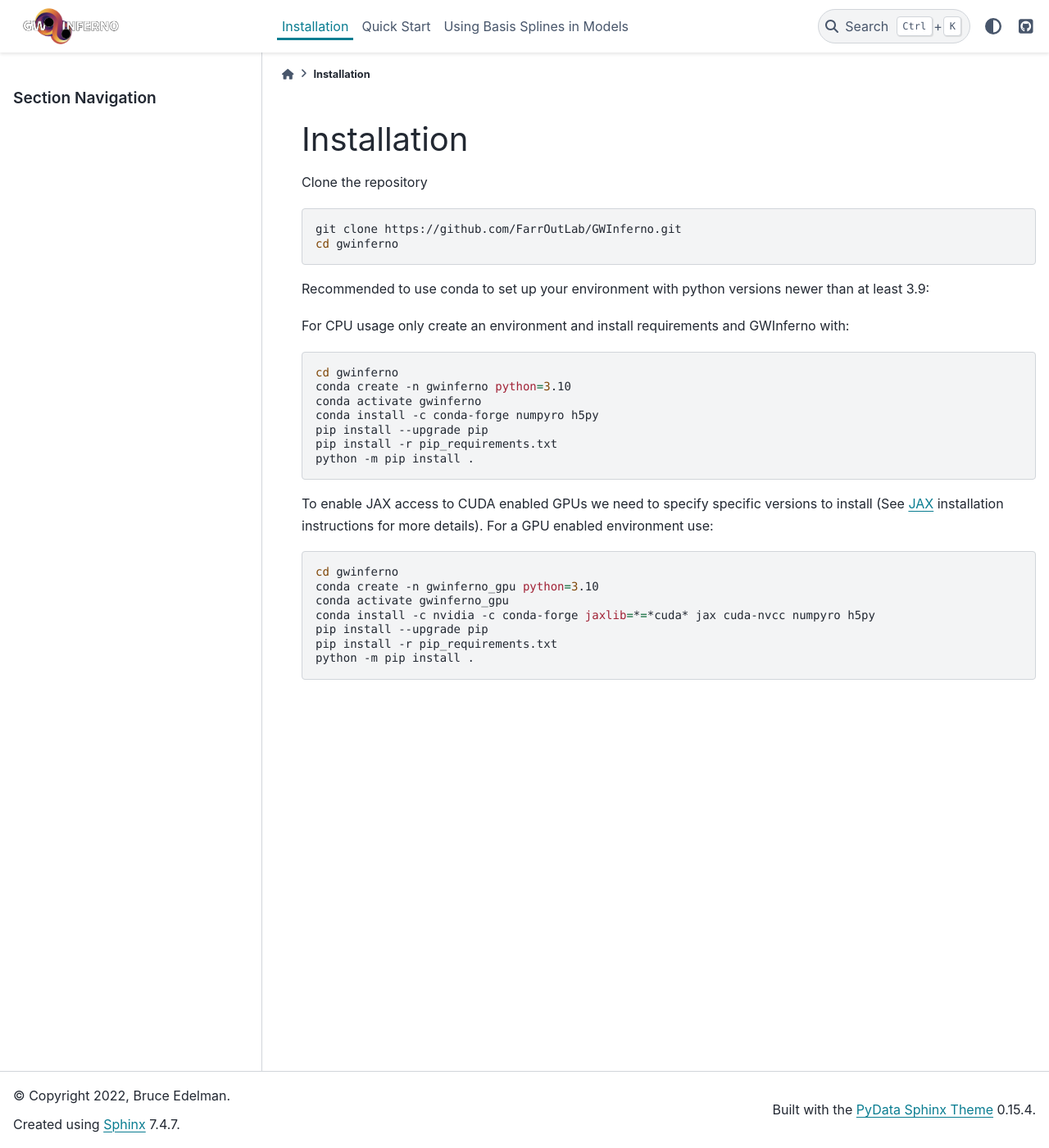
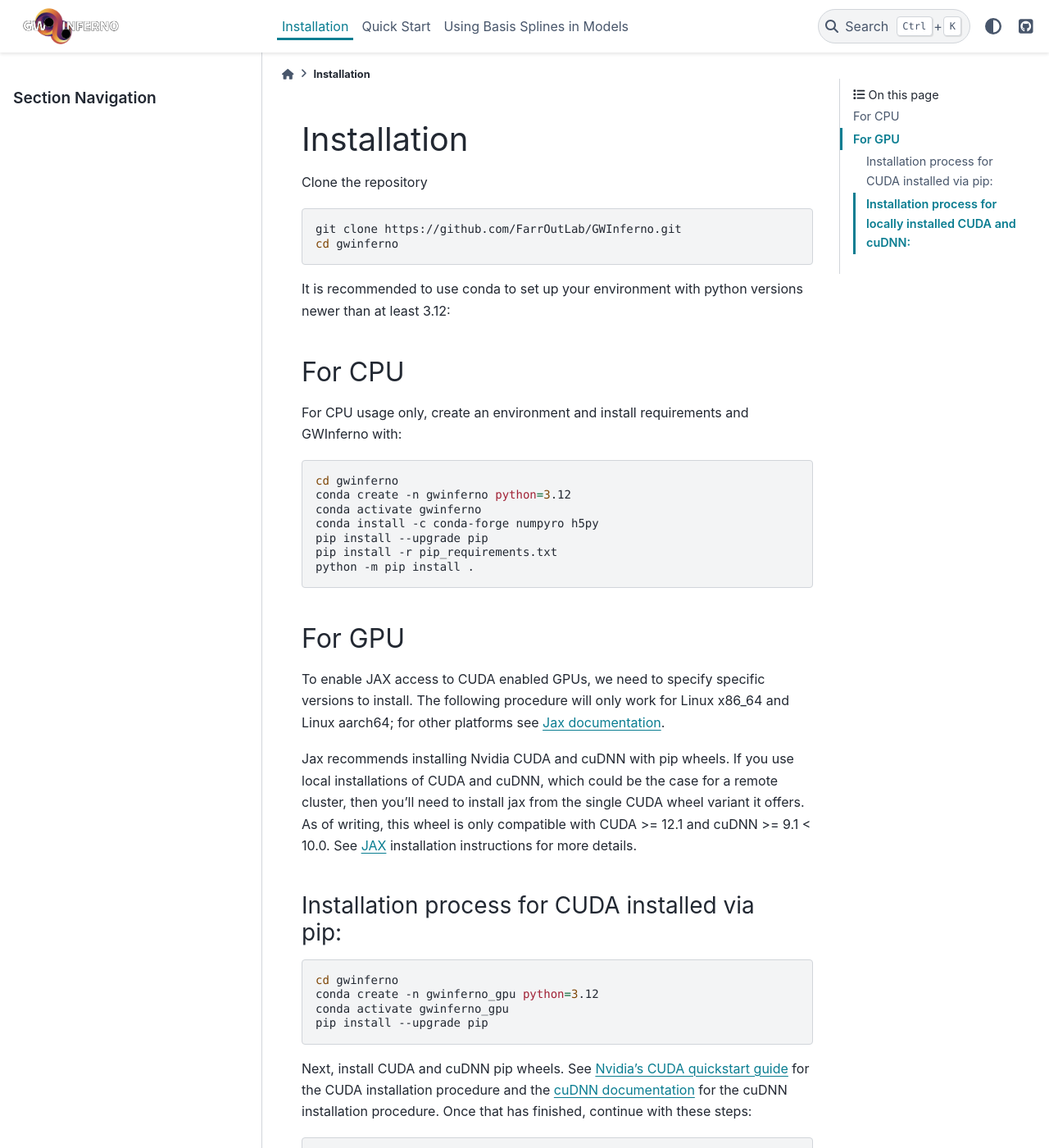
Before and after one commit to FarrOutLab/GWInferno, a Sphinx documentation site: the page built from docs/installation.rst, in a window 1280 px wide and 1400 px high. Shown: the whole window at 82% size. Built offline with Sphinx 7.4.7 and the PyData theme 0.15.4, drawn with Linux system fonts in a browser that asks for light colours; pages that are not in the unit, such as notebooks, are missing from menus; some of the changed text lies outside the part shown.

Commit message:
Update installation.rst (#134)

```diff
--- a/docs/installation.rst
+++ b/docs/installation.rst
@@ -10,28 +10,66 @@ Clone the repository
         git clone https://github.com/FarrOutLab/GWInferno.git
         cd gwinferno
 
-Recommended to use conda to set up your environment with python versions newer than at least 3.9:
+It is recommended to use conda to set up your environment with python versions newer than at least 3.12:
 
-For CPU usage only create an environment and install requirements and GWInferno with:
+---------------------------------------------------------------------
+For CPU
+---------------------------------------------------------------------
+
+For CPU usage only, create an environment and install requirements and GWInferno with:
 
 .. code-block:: bash
 
         cd gwinferno
-        conda create -n gwinferno python=3.10
+        conda create -n gwinferno python=3.12
         conda activate gwinferno
         conda install -c conda-forge numpyro h5py
         pip install --upgrade pip
         pip install -r pip_requirements.txt
         python -m pip install .
 
-To enable JAX access to CUDA enabled GPUs we need to specify specific versions to install (See `JAX <https://github.com/google/jax>`_ installation instructions for more details). For a GPU enabled environment use:
+---------------------------------------------------------------------
+For GPU
+---------------------------------------------------------------------
+
+To enable JAX access to CUDA enabled GPUs, we need to specify specific versions to install. The following procedure will only work for Linux x86_64 and Linux aarch64; for other platforms see `Jax documentation <https://jax.readthedocs.io/en/latest/installation.html>`_.
+
+Jax recommends installing Nvidia CUDA and cuDNN with pip wheels. If you use local installations of CUDA and cuDNN, which could be the case for a remote cluster, then you'll need to install jax from the single CUDA wheel variant it offers. As of writing, this wheel is only compatible with CUDA >= 12.1 and cuDNN >= 9.1 < 10.0. See `JAX <https://github.com/google/jax>`_ installation instructions for more details.
+
+^^^^^^^^^^^^^^^^^^^^^^^^^^^^^^^^^^^^^^^^^^^^^^^^^^^^^^^^^^^^^^^^^^^^^^
+Installation process for CUDA installed via pip:
+^^^^^^^^^^^^^^^^^^^^^^^^^^^^^^^^^^^^^^^^^^^^^^^^^^^^^^^^^^^^^^^^^^^^^^
+
 
 .. code-block:: bash
 
         cd gwinferno
-        conda create -n gwinferno_gpu python=3.10
+        conda create -n gwinferno_gpu python=3.12
         conda activate gwinferno_gpu
-        conda install -c nvidia -c conda-forge jaxlib=*=*cuda* jax cuda-nvcc numpyro h5py
         pip install --upgrade pip
+
+Next, install CUDA and cuDNN pip wheels. See `Nvidia's CUDA quickstart guide <https://docs.nvidia.com/cuda/cuda-quick-start-guide/index.html#pip-wheels-linux>`_ for the CUDA installation procedure and the `cuDNN documentation <https://docs.nvidia.com/deeplearning/cudnn/latest/installation/linux.html#installing-cudnn-with-pip>`_ for the cuDNN installation procedure. Once that has finished, continue with these steps:
+
+.. code-block:: bash
+
+        pip install --upgrade "jax[cuda12]"
+        pip install numpyro[cuda]
         pip install -r pip_requirements.txt
         python -m pip install .
+
+^^^^^^^^^^^^^^^^^^^^^^^^^^^^^^^^^^^^^^^^^^^^^^^^^^^^^^^^^^^^^^^^^^^^^^
+Installation process for locally installed CUDA and cuDNN:
+^^^^^^^^^^^^^^^^^^^^^^^^^^^^^^^^^^^^^^^^^^^^^^^^^^^^^^^^^^^^^^^^^^^^^^
+
+Ensure `Nvidia CUDA <https://docs.nvidia.com/cuda/cuda-quick-start-guide/index.html#linux>`_ and `cuDNN <https://docs.nvidia.com/deeplearning/cudnn/latest/installation/linux.html>`_ are installed locally.
+
+.. code-block:: bash
+
+        cd gwinferno
+        conda create -n gwinferno_gpu python=3.12
+        conda activate gwinferno_gpu
+        pip install --upgrade pip
+        pip install --upgrade "jax[cuda12_local]"
+        pip install numpyro[cuda]
+        pip install -r pip_requirements.txt
+        python -m pip install .
```
